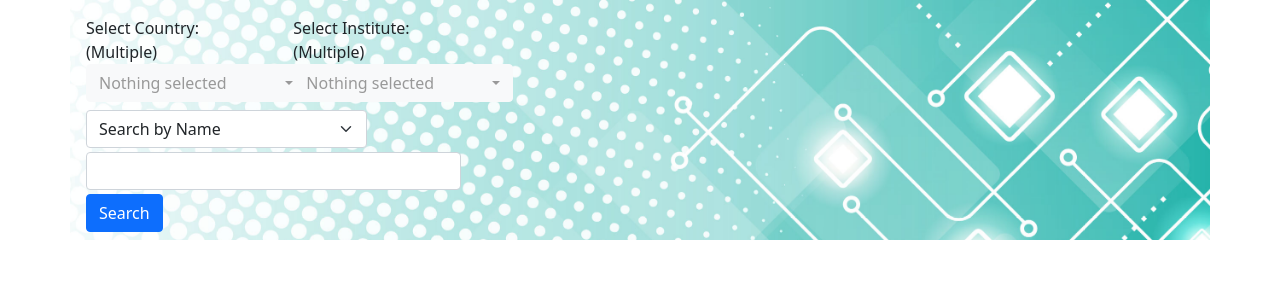
After one commit to yadav-sachin/profQuest, a Flask app: page / in a window 1280 px wide. The commit adds this page. Shown: the top 300 px of the page. Run offline with Flask 2, Linux system fonts and the light colour scheme; parts of the project's set-up code (start-up, migrations or seed data) failed here and were passed over; some libraries are stand-ins or nearby versions.

Commit message:
complete integration for subject search in app

```diff
--- a/app.py
+++ b/app.py
@@ -1,5 +1,6 @@
 from flask import Flask, render_template, request, redirect
 from tfidf_model import process_query
+from tfidf_model import process_name_query
 
 app = Flask(__name__)
 
@@ -16,17 +17,33 @@ def home():
 
 @app.route("/search")
 def search_subject():
+    countries_list = []
+    with open("web_data/countries_list.txt") as country_file:
+        countries_list = [line.strip() for line in country_file]
+    institutions_list = []
+    for country in countries_list:
+        with open("web_data/{}_institutes.txt".format(country)) as institutes_file:
+            institutions_list.extend([line.strip() for line in institutes_file])
     if 'q' in request.args:
         query = request.args['q']
-        pageSize = 1000
+        pageSize = 25
         if 'pagesize' in request.args:
             pageSize = request.args['pagesize']
         pageNum = 1
-        query_docs = process_query(query, request.args)
+        query_docs = []
+        isNameQuery = False
+        if request.args['searchType'] == 'subject':
+            query_docs = process_query(query, request.args)
+        else:
+            query_docs = process_name_query(query, request.args)
+            print(query_docs)
+            isNameQuery = True
         if 'page' in request.args:
             pageNum = int(request.args['page'])
         query_docs = query_docs[(pageNum - 1)*(pageSize) : (pageNum)*(pageSize)]
-        return render_template("search_results.html", query_docs = query_docs, pageNum = pageNum)
+        return render_template("search_results.html", query_docs = query_docs, pageNum = pageNum, countries = countries_list, institutes = institutions_list, request_args = request.args, isNameQuery = isNameQuery)
+    else:
+        return redirect("/")
 
 if __name__ == "__main__":
     app.run(debug=True)
--- a/static/css/index.css
+++ b/static/css/index.css
@@ -1,6 +1,21 @@
 #searhbox-container{
-    background-image: url('/static/images/science_abstract.jpg');
-    background-repeat: no-repeat;
-    background-attachment: fixed;
-    background-size: cover;
-  }
+  background-image: url('/static/images/science_abstract.jpg');
+  background-repeat: no-repeat;
+  background-attachment: fixed;
+  background-size: cover;
+}
+
+.hue-rotate-background {
+  filter: hue-rotate(45deg);
+}
+.custom-range::-webkit-slider-thumb {
+  background: red;
+}
+
+.custom-range::-moz-range-thumb {
+  background: red;
+}
+
+.custom-range::-ms-thumb {
+  background: red;
+}
--- a/static/js/index.js
+++ b/static/js/index.js
@@ -1,26 +1,49 @@
-$(document).ready(function() {
-    $uncheckedSiblings = $("input:checkbox:not(:checked)").siblings("input");
+$(document).ready(function () {
+    $uncheckedSiblings = $("input:checkbox:not(:checked)").siblings("div, input");
     $uncheckedSiblings.fadeOut();
     $("#tfidf_slider").fadeOut();
+    checkpoint_change_react();
 
     selected_countries_list = [];
     $('.selectpicker').selectpicker();
+    if ($("#searchType-input").val() == "name")
+    {
+        $("#searhbox-container").removeClass("hue-rotate-background");
+        $(".slider-container").fadeOut();
+    }
+    else
+    {
+        $("#searhbox-container").addClass("hue-rotate-background");
+        $(".slider-container").fadeIn();
+    }
 
+    $("#searchType-input").change(function () {
+        if ($("#searchType-input").val() == "name")
+        {
+            $("#searhbox-container").removeClass("hue-rotate-background");
+            $(".slider-container").fadeOut();
+        }
+        else
+        {
+            $("#searhbox-container").addClass("hue-rotate-background");
+            $(".slider-container").fadeIn();
+        }
+    });
 });
 
 $(document).ready(function () {
     $(".selectpicker").selectpicker();
     $(".bootstrap-select").click(function () {
-         $(this).addClass("open");
+        $(this).addClass("open");
     });
-  });
+});
 
 
 
-function checkpoint_change_react(){
-    $uncheckedSiblings = $(".additional-filter-criteria-checkbox:checkbox:not(:checked)").siblings("input");
+function checkpoint_change_react() {
+    $uncheckedSiblings = $(".additional-filter-criteria-checkbox:checkbox:not(:checked)").siblings("div, input");
     $uncheckedSiblings.fadeOut();
-    $checkedSiblings = $(".additional-filter-criteria-checkbox:checkbox:checked").siblings("input");
+    $checkedSiblings = $(".additional-filter-criteria-checkbox:checkbox:checked").siblings("div, input");
     if ($checkedSiblings.length > 0)
         $("#tfidf_slider").fadeIn();
     else
--- /dev/null
+++ b/templates/index.html
@@ -0,0 +1,127 @@
+<!doctype html>
+<html lang="en">
+
+<head>
+  <!-- Required meta tags -->
+  <meta charset="utf-8">
+  <meta name="viewport" content="width=device-width, initial-scale=1">
+
+
+  <!-- Custom CSS -->
+  <link rel="stylesheet" href="static/css/index.css">
+
+  <!-- jQuery -->
+  <script src="https://code.jquery.com/jquery-3.6.0.min.js"
+    integrity="sha256-/xUj+3OJU5yExlq6GSYGSHk7tPXikynS7ogEvDej/m4=" crossorigin="anonymous"></script>
+
+  <!-- FontAwesome -->
+  <script src="https://kit.fontawesome.com/38fff33c34.js" crossorigin="anonymous"></script>
+
+  <!-- Bootstrap CSS -->
+  <link href="https://cdn.jsdelivr.net/npm/bootstrap@5.0.0-beta3/dist/css/bootstrap.min.css" rel="stylesheet"
+    integrity="sha384-eOJMYsd53ii+scO/bJGFsiCZc+5NDVN2yr8+0RDqr0Ql0h+rP48ckxlpbzKgwra6" crossorigin="anonymous">
+
+  <!-- Bootstrap-Select -->
+  <link rel="stylesheet"
+    href="https://cdnjs.cloudflare.com/ajax/libs/bootstrap-select/1.13.1/css/bootstrap-select.css" />
+  <script src="https://stackpath.bootstrapcdn.com/bootstrap/4.1.1/js/bootstrap.bundle.min.js"></script>
+  <script src="https://cdnjs.cloudflare.com/ajax/libs/bootstrap-select/1.13.1/js/bootstrap-select.min.js"></script>
+
+  <!-- index.js -->
+  <script src="/static/js/index.js"></script>
+
+  <title>goHigh</title>
+
+</head>
+
+<body>
+  <div id="searhbox-container" class="container p-2">
+    <form action="/search" class="form-inline">
+      <div class="row">
+        <div class="col-sm-12 col-md-3 col-lg-2 m-2">
+          <label for="select-country">Select Country: (Multiple)</label>
+          <select class="selectpicker" name="country" id="select-country" multiple data-live-search="true">
+            {%for country in countries %}
+            <option value="{{country}}" data-tokens="{{country}}">{{country}}</option>
+            {% endfor %}
+          </select>
+        </div>
+        <div class="col-sm-12 col-md-3 col-lg-2 m-2">
+          <label for="select-institute">Select Institute: (Multiple)</label>
+          <select class="selectpicker" name="institute" multiple data-live-search="true">
+            {%for institute in institutes %}
+            <option value="{{institute}}" data-tokens="{{institute}}">{{institute}}</option>
+            {% endfor %}
+          </select>
+        </div>
+      </div>
+        <div class="form-row">
+          <div class="col-6 col-sm-4 col-lg-3 form-group mx-2">
+            <select class="form-select" name="searchType" id="searchType-input">
+              <option value="name">Search by Name</option>
+              <option value="subject">Search by Subject</option>
+            </select>
+          </div>
+          <div class="col-11 col-sm-10 col-md-8 col-xl-4 form-group mx-2 my-1">
+            <input type="text" name="q" id="searchQuery" class="form-control">
+          </div>
+        </div>
+      <button class="btn btn-primary mx-2">Search</button>
+
+      <div class="form-group mx-2 my-1 slider-container">
+        <input type="checkbox" disabled checked class="form-check-input">
+        <label for="formGroupExampleInput">Modified TF-IDF score</label>
+        <div class="col-8 mx-auto"><input type="range" class="form-range" min="1" max="10" step="1" id="tfidf_slider" value="5"
+          name="tfidf__weight"></div>
+      </div>
+
+      <!-- Activeness Over n years -->
+      <div class="form-group mx-2 my-1 slider-container">
+        <input type="checkbox" class="form-check-input additional-filter-criteria-checkbox"
+          onclick="checkpoint_change_react();" name="activeness__checkbox">
+        <label for="formGroupExampleInput">Activeness Over n years</label>
+        <input type="number" min="1" max="30" value="10" name="activeness__years">
+        <div class="col-8 mx-auto"><input type="range" class="form-range" min="1" max="10" step="1" value="5" name="activeness__weight"></div>
+      </div>
+
+      <!-- Slope of Citations -->
+      <div class="form-group mx-2 my-1 slider-container">
+        <input type="checkbox" class="form-check-input additional-filter-criteria-checkbox"
+          onclick="checkpoint_change_react();" name="slope-citations__checkbox">
+        <label for="formGroupExampleInput">Slope of Citations</label>
+        <div class="col-8 mx-auto"><input type="range" class="form-range" min="1" max="10" step="1" value="5" name="slope-citations__weight"></div>
+
+      </div>
+
+      <!-- h-index -->
+      <div class="form-group mx-2 my-1 slider-container">
+        <input type="checkbox" class="form-check-input additional-filter-criteria-checkbox"
+          onclick="checkpoint_change_react();" name="h-index__checkbox">
+        <label for="formGroupExampleInput">h-index</label>
+
+        <div class="col-8 mx-auto"><input type="range" class="form-range" min="1" max="10" step="1" value="5" name="h-index__weight"></div>
+      </div>
+
+      <!-- Institute Reputation -->
+      <div class="form-group mx-2 my-1 slider-container">
+        <input type="checkbox" class="form-check-input additional-filter-criteria-checkbox"
+          onclick="checkpoint_change_react();" name="inst-reputation__checkbox">
+        <label for="formGroupExampleInput">Institute Reputation</label>
+        <div class="col-8 mx-auto"><input type="range" class="form-range" min="1" max="10" step="1" value="5"
+          name="inst-reputation__weight"></div>
+
+      </div>
+    </form>
+  </div>
+
+  <!-- Option 2: Separate Popper and Bootstrap JS -->
+  <script src="https://cdn.jsdelivr.net/npm/@popperjs/core@2.9.1/dist/umd/popper.min.js"
+    integrity="sha384-SR1sx49pcuLnqZUnnPwx6FCym0wLsk5JZuNx2bPPENzswTNFaQU1RDvt3wT4gWFG"
+    crossorigin="anonymous"></script>
+  <script src="https://cdn.jsdelivr.net/npm/bootstrap@5.0.0-beta3/dist/js/bootstrap.min.js"
+    integrity="sha384-j0CNLUeiqtyaRmlzUHCPZ+Gy5fQu0dQ6eZ/xAww941Ai1SxSY+0EQqNXNE6DZiVc"
+    crossorigin="anonymous"></script>
+
+</body>
+
+</html>
```
Also changed, not shown: templates/search_results.html (added, +209 -0 lines), 1 other file.
